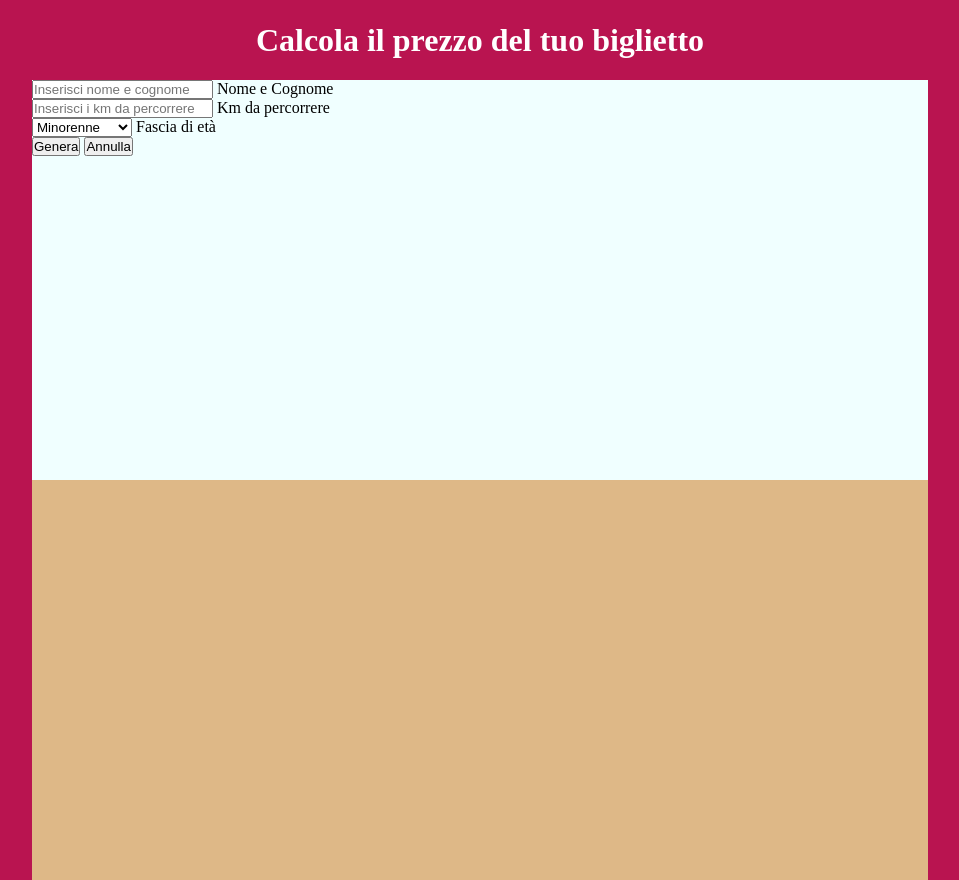
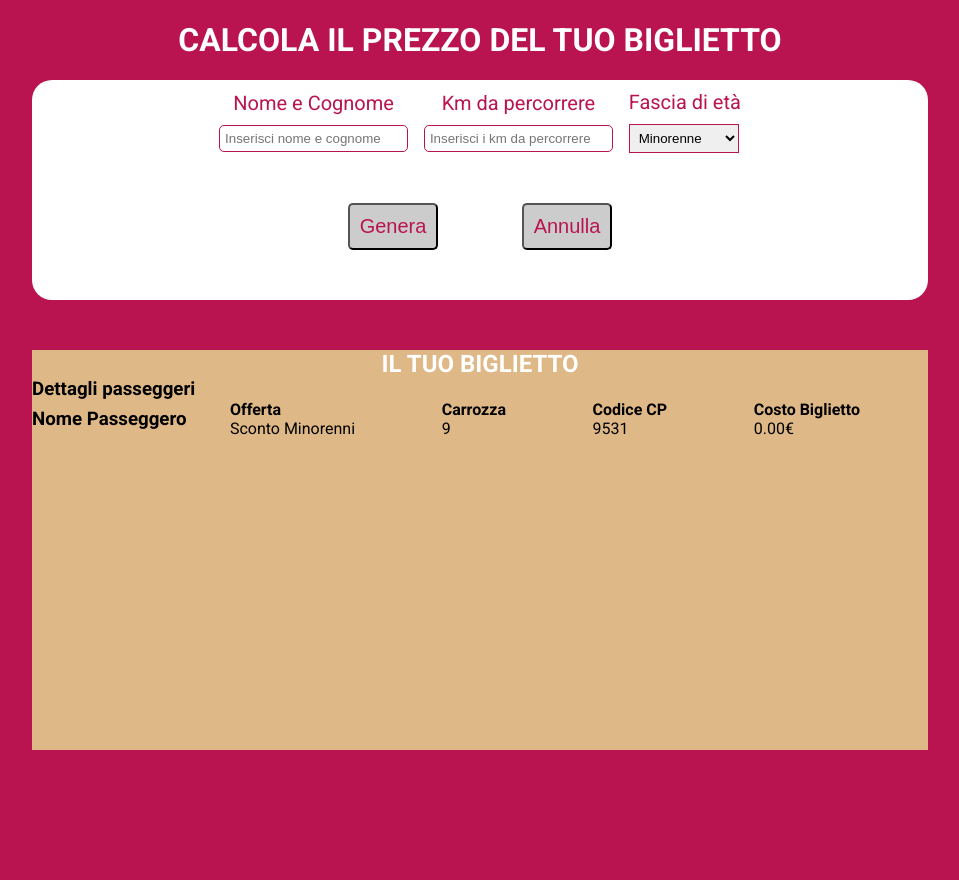
Before and after one commit to LucaHLR91/js-biglietto-treno-form, a plain HTML site: page index.html in a window 1280 px wide. Both pictures are taken after a click on the button "Genera". Shown: the whole page, without its empty margins (160-1119 px from the left). Drawn offline with Linux system fonts and the light colour scheme.

Commit message:
Main top end

```diff
--- a/css/style.css
+++ b/css/style.css
@@ -6,14 +6,14 @@
 
 /* COMMON */
 .wrapper {
-    background-color: ;
+    background-color: #B91450;
+    font-family: 'Roboto', sans-serif;
 }
 
 .container {
     width: 70%;
     margin: 0 auto;
 }
-
 
 /* HEADER */
 header {
@@ -25,19 +25,90 @@ header {
 
 .title {
     color: white;
+    text-transform: uppercase;
 }
 
 
 /* MAIN */
 
+.main-top {
+    background-color: white;
+    border-radius: 20px;
+    margin-bottom: 50px;
+}
 
+.request {
+    width: 60%;
+    margin: 0 auto;
+    display: flex;
+    justify-content: space-around;
+    align-items: center;
+}
+
+.request label{
+    display: block;
+    text-align: center;
+    font-size: 20px;
+    color: #B91450;
+    padding: 10px 0;
+}
+
+.request input {
+    border: 1px solid #B91450;
+    padding: 5px;
+    border-radius: 5px;
+}
+
+.request select {
+    border: 1px solid #B91450;
+    padding: 5px;
+
+}
+
+.submit {
+    display: flex;
+    justify-content: space-around;
+    align-items: center;
+    width: 50%;
+    margin: 0 auto;
+    padding: 50px;
+}
+
+.submit button {
+    background-color: #CCCCCC;
+    color: #B91450;
+    font-size: 20px;
+    border-radius: 5px;
+    padding: 10px;
+}
+
+.box {
+    display: flex;
+    justify-content: center;
+    align-items: center;
+}
+
+.ticket {
+    width: 100%;
+    display: flex;
+    justify-content: flex-start;
+    align-items: center;
+}
+
+.info {
+    width: 80%;
+    display: flex;
+    flex-direction: row;
+    justify-content: space-around;
+    align-items: center;
+}
 
 
 /* DEBUG */
 
-.debug .wrapper {
+/* .debug .wrapper {
     background-color: #B91450;
-}
+} */
 
 /* .debug header {
     display: flex;
@@ -52,13 +123,12 @@ header {
 
 .debug main {
     height: 800px;
-    background-color: aqua;
 }
 
-.debug .main-top {
-    height: 50%;
-    background-color: azure;
-}
+/* .debug .main-top {
+    background-color: white;
+    border-radius: 20px;
+} */
 
 .debug .main-bottom {
     height: 50%;
--- a/index.html
+++ b/index.html
@@ -4,6 +4,9 @@
     <meta charset="UTF-8">
     <meta http-equiv="X-UA-Compatible" content="IE=edge">
     <meta name="viewport" content="width=device-width, initial-scale=1.0">
+    <link rel="preconnect" href="https://fonts.googleapis.com">
+    <link rel="preconnect" href="https://fonts.gstatic.com" crossorigin>
+    <link href="https://fonts.googleapis.com/css2?family=Roboto:wght@300;400;700&display=swap" rel="stylesheet">
     <link rel="stylesheet" href="css/style.css">
     <title>Biglietto del treno</title>
 </head>
@@ -24,20 +27,20 @@
                 <div class="main-top">
                     <section class="request">
                         <div>
+                            <label for="nome">Nome e Cognome</label>
                             <input id="nome" type="text" name="nome" placeholder="Inserisci nome e cognome">
-                            <label for="nome">Nome e Cognome</label>
                         </div>
                         <div>
+                            <label for="km">Km da percorrere</label>
                             <input id="km" type="number" name="km" placeholder="Inserisci i km da percorrere">
-                            <label for="km">Km da percorrere</label>
                         </div>
                         <div>
+                            <label for="eta">Fascia di età</label>
                             <select name="eta" id="seleziona-eta">
                                 <option value="minorenne">Minorenne</option>
                                 <option value="maggiorenne">Maggiorenne</option>
                                 <option value="over65">Over65</option>
                             </select>
-                            <label for="eta">Fascia di età</label>
                         </div>
                     </section>
 
@@ -50,7 +53,42 @@
 
                 <!-- generazione biglietto -->
                 <div id="main-bottom" class="main-bottom">
-
+                    <section class="box title">
+                        <h2>Il tuo biglietto</h1>
+                    </section>
+                    <section>
+                        <div>
+                            <h3>Dettagli passeggeri</h3>
+                        </div>
+                        <div class="ticket">
+                            <div>
+                                <div>
+                                    <h3>Nome Passeggero</h3>
+                                </div>
+                                <div>
+                                    <p id="nome_passeggero"></p>
+                                </div>
+                            </div>
+                            <div class="info">
+                                <div>
+                                    <h4>Offerta</h4>
+                                    <p id="offerta"></p>
+                                </div>
+                                <div>
+                                    <h4>Carrozza</h4>
+                                    <p id="carrozza"></p>
+                                </div>
+                                <div>
+                                    <h4>Codice CP</h4>
+                                    <p id="treno"></p>
+                                </div>
+                                <div>
+                                    <h4>Costo Biglietto</h4>
+                                    <p id="price"></p>
+                                </div>
+                            </div>
+                        </div>
+                    </section>
                 </div>
                 <!-- /generazione biglietto -->
            </main>
@@ -58,7 +96,7 @@
         </div>
     </div>
 
-
+    <!-- import javascript -->
     <script src="js/main.js"></script>
 </body>
 </html>
--- a/js/main.js
+++ b/js/main.js
@@ -9,17 +9,44 @@
 
 // ACQUISIZIONE DATI
 var btnGenera = document.getElementById('genera');
-console.log(btnGenera);
+
+var km_price = 0.21;
 
 btnGenera.addEventListener('click',
     function() {
-        var name = document.getElementById('nome').value;
+        var nome = document.getElementById('nome').value;
         var km = document.getElementById('km').value;
         var select_eta = document.getElementById('seleziona-eta').value;
         var display_ticket = document.getElementById('main-bottom');
         display_ticket.style.display = 'block';
+
+        //CALCOLO PREZZI E STAMPO A VIDEO
+        var price_trip = km * km_price;
+        if (select_eta == 'minorenne'){
+            var price_min = (price_trip - ((price_trip * 20) / 100)).toFixed(2);
+            document.getElementById('price').innerHTML = price_min + '€';
+            document.getElementById('offerta').innerHTML = 'Sconto Minorenni'
+        }else if (select_eta == 'over65'){
+            var price_over = (price_trip - ((price_trip * 40) / 100)).toFixed(2);
+            document.getElementById('price').innerHTML = price_over + '€';
+            document.getElementById('offerta').innerHTML = 'Sconto Over65'
+        }else{
+            price_trip.toFixed(2);
+            document.getElementById('price').innerHTML = price_trip + '€';
+            document.getElementById('offerta').innerHTML = 'Biglietto Standard'
+        }
+
+        //NUMERO RANDOM CARROZZA E TRENO E NOME PASSEGGERO
+        document.getElementById('nome_passeggero').innerHTML = nome;
+        var numero_carrozza = Math.floor(Math.random() * 9) + 1;
+        document.getElementById('carrozza').innerHTML = numero_carrozza;
+        var numero_treno = Math.floor(Math.random() * (10000- 9000)) + 9000;
+        document.getElementById('treno').innerHTML = numero_treno;
+
     }
+
 )
+
 
 // CANCELLA DATI
 var btnAnnulla = document.getElementById('annulla');
```
